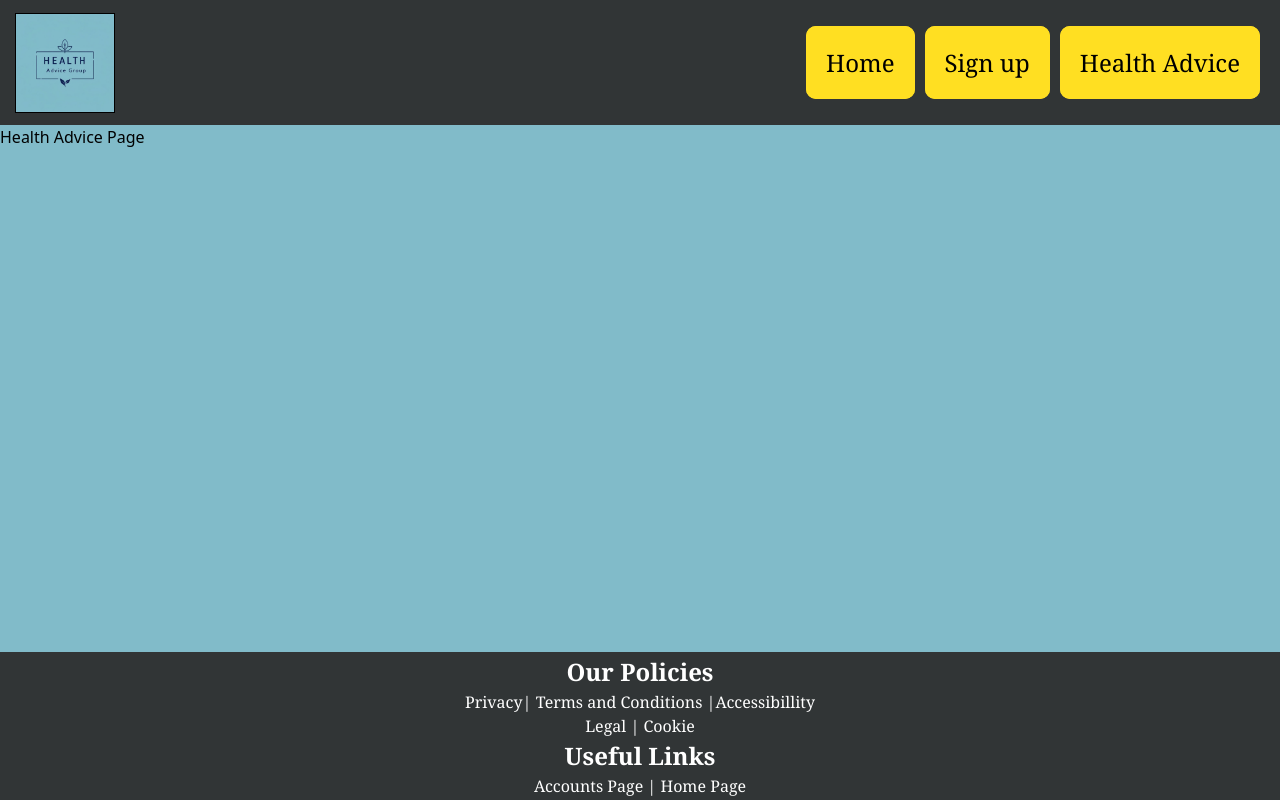
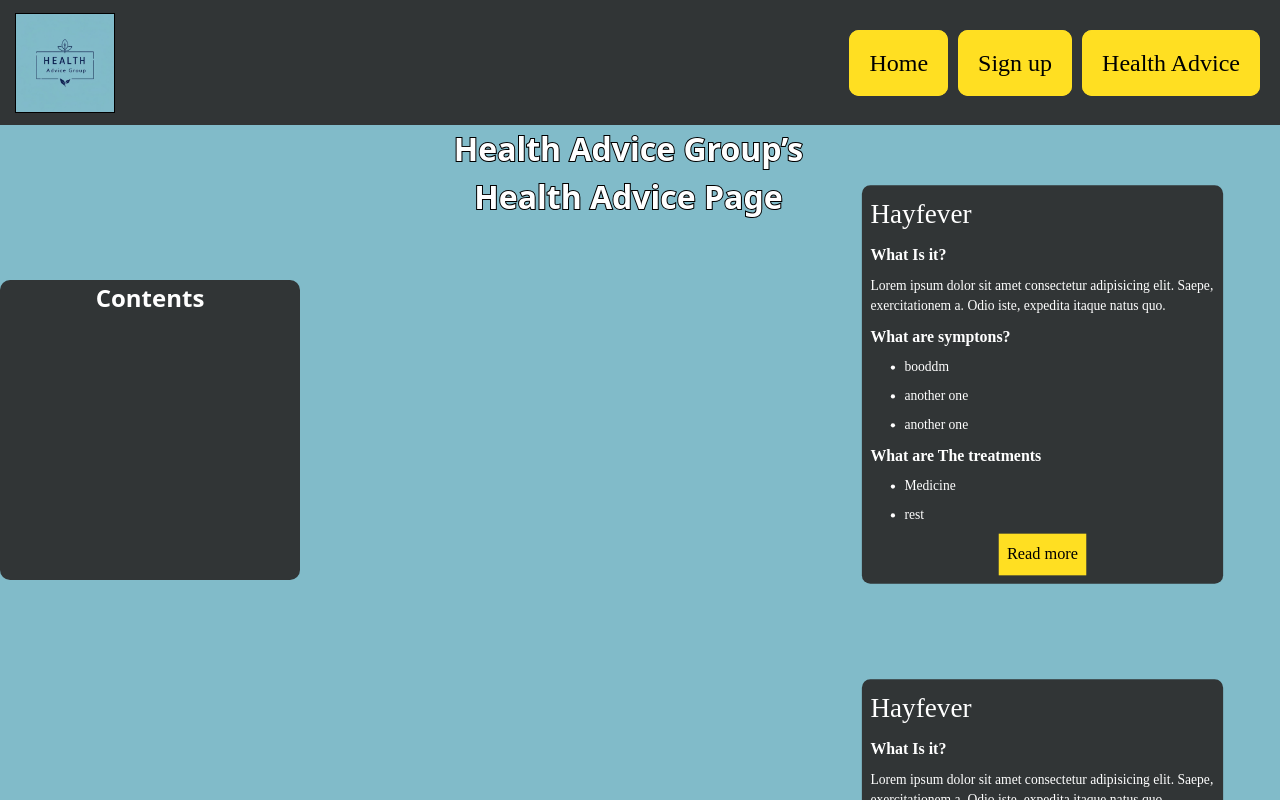
Before and after one commit to RayyanAli0798/HealthAdviceGroup, a React (Vite) app in the folder HAG/: page /HAP in a window 1280 px wide. Shown: the top 800 px of the page. Built offline with nearby package versions, Linux system fonts and the light colour scheme.

Commit message:
heath advice

```diff
--- a/HAG/src/App.css
+++ b/HAG/src/App.css
@@ -10,3 +10,11 @@
 
     background-color: #81BBC9;
 }
+
+.Main-Content{
+    display: flex;
+    flex-direction: column;
+    height: 100vh;
+    width: 100%;
+
+}
--- a/HAG/src/App.jsx
+++ b/HAG/src/App.jsx
@@ -5,7 +5,9 @@ function App() {
 
   return (
     <>
-      <Pages/>
+      <main className='Main-Content'>
+        <Pages />
+      </main>
     </>
   )
 }
--- /dev/null
+++ b/HAG/src/Components/ArticleBox/ArticleBox.css
@@ -0,0 +1,51 @@
+.HealthAdviceBox{
+    background-color: #313536;
+    height: fit-content;
+    width: 425px;
+    margin: 25px;
+    padding: 10px;
+    border-radius: 10px;
+
+    font-family: "Inria Sans";
+    color: white;
+
+    display: flex;
+    flex-direction: column;
+    align-items: flex-start;
+    gap: 10px;
+    transform: scale(0.85);
+
+
+    >a{
+        text-decoration: none;
+        color: black;
+        padding: 10px;
+        font-size: larger;
+        margin: 0 auto;
+        background-color:  #FFDF22;
+    }
+}
+
+.HealthAdviceBoxTitle{
+    font-size: xx-large;
+    font-weight: 500;
+    text-align: center;
+}
+
+@media only screen and (max-width: 452px) {
+    .HealthAdviceBox{
+        background-color: #313536;
+    height: fit-content;
+    width: 250px;
+    margin: 25px;
+    padding: 20px;
+
+    font-family: "Inria Sans";
+    color: white;
+
+    display: flex;
+    flex-direction: column;
+    align-items: flex-start;
+    gap: 5px;
+    }
+}
--- /dev/null
+++ b/HAG/src/Components/ArticleBox/ArticleBox.jsx
@@ -0,0 +1,25 @@
+import "./ArticleBox.css"
+
+export default function ArticleBox({ name, description, Symptons, Treatments, Link }) {
+
+    return (
+        <>
+
+            <div className="HealthAdviceBox">
+                <h2 className="HealthAdviceBoxTitle"> {name} </h2>
+                <h3> What Is it?</h3>
+                <p> {description}</p>
+                <h3> What are symptons? </h3>
+                {Symptons.map((sympton, item) => (
+                    <ul key={item}> <li> {sympton} </li></ul>
+                ))}
+                <h3> What are The treatments</h3>
+                {Treatments.map((treatment, item) => (
+                    <ul key={item}> <li> {treatment} </li></ul>
+                ))}
+                <a href={Link}> Read more </a>
+            </div>
+
+        </>
+    )
+}
--- a/HAG/src/Components/Footer/Footer.css
+++ b/HAG/src/Components/Footer/Footer.css
@@ -2,9 +2,9 @@
     height: fit-content;
     width: 100vw;
 
-    border: 2px solid #313536;
     background-color: #313536;
     margin-top: auto;
+    z-index: 1000;
 
     >h2 {
         color: white;
--- a/HAG/src/Components/PagesHeader/PagesHeader.css
+++ b/HAG/src/Components/PagesHeader/PagesHeader.css
@@ -6,7 +6,9 @@
 
     display: flex;
     align-items: center;
+    position: fixed;
 
+    z-index: 1000;
 }
 
 .headerLogo {
@@ -40,7 +42,7 @@
         color: black;
         padding: 10px;
 
-        font-family:Georgia, 'Times New Roman', Times, serif;
+        font-family:"Inria Sans";;
         font-size: x-large;
         padding: -10px;
 
@@ -48,7 +50,7 @@
     }
 }
 
-@media only screen and (max-width: 605px){
+@media only screen and (max-width: 620px){
     .headerBox{
         display: none;
     }
--- a/HAG/src/Components/PagesHeaderForMobile/PagesHeaderForMobile.css
+++ b/HAG/src/Components/PagesHeaderForMobile/PagesHeaderForMobile.css
@@ -10,6 +10,8 @@
     display: flex;
     position: fixed;
     align-items: center;
+
+    z-index: 1000;
 
 }
 
@@ -54,13 +56,13 @@
         padding: 10px;
         margin: 25px;
 
-        font-family: Georgia, 'Times New Roman', Times, serif;
+        font-family: "Inria Sans";
         font-size: x-large;
 
     }
 }
 
-@media only screen and (min-width: 605px) {
+@media only screen and (min-width: 621px) {
     .MobileHeaderBox {
         display: none;
     }
--- a/HAG/src/Pages/AccountsPage/AccountsPage.css
+++ b/HAG/src/Pages/AccountsPage/AccountsPage.css
@@ -7,7 +7,6 @@
 
     padding: 30px;
     margin: 0 auto;
-    margin-top: 35px;
 
     align-items: center;
     justify-content: center;
@@ -34,7 +33,7 @@
 
         font-size: x-large;
         font-weight: 500;
-        font-family: 'Times New Roman', Times, serif;
+        font-family: "Inria Sans";;
         padding: 2px;
         margin: 0 auto;
     }
@@ -50,7 +49,7 @@
 }
 
 label {
-    font-family: Cambria, Cochin, Georgia, Times, 'Times New Roman', serif;
+    font-family: "Inria Sans";
     display: flex;
     flex-wrap: wrap;
     font-weight: 500;
@@ -98,8 +97,13 @@ label {
     margin: -5px;
 }
 
-@media only screen and (max-width: 605px) {
-    .AccountsPageBackgroundBox {
-        margin-top: 150px;
-    }
+
+
+.AccountsBoxContainer {
+    display: flex;
+    flex-direction: column;
+    flex: 1;
+    justify-content: center;
+    align-items: center;
+    padding-top: 125px;
 }
--- a/HAG/src/Pages/AccountsPage/AccountsPage.jsx
+++ b/HAG/src/Pages/AccountsPage/AccountsPage.jsx
@@ -50,6 +50,8 @@ function SignUp({ toggle }) {
 
     // Signup forms
     return (
+
+        <div className="AccountsBoxContainer">
             <div className="AccountsPageBackgroundBox">
                 <h3 className="AccountPageTitle"> Join Health Advice Group </h3>
                 <form onSubmit={SigningUp}>
@@ -65,7 +67,8 @@ function SignUp({ toggle }) {
                 </form>
                 {errorMSG ? <p> Error: {errorMSG} </p> : null}
                 <span className="Switching"> <p> Already have an account? <button className="SwitchingBTN" onClick={toggle}> Sign In! </button></p> </span>
-        </div>
+
+            </div> </div>
     )
 }
 
@@ -89,17 +92,19 @@ function SignIn({ toggle }) {
     }
     // Signin function
     return (
+        <div className="AccountsBoxContainer">
         <div className="AccountsPageBackgroundBox">
             <h3 className="AccountPageTitle"> Welcome Back! </h3>
             <form onSubmit={SigningUp}>
-                <label>Email: <input type="email" className="AuthenticationInputBox" placeholder="Email" required/></label>
+                <label>Email: <input type="email" className="AuthenticationInputBox" placeholder="Email" required /></label>
 
-                <label> Password:<input type="password" className="AuthenticationInputBox" placeholder="Password" required/></label>
+                <label> Password:<input type="password" className="AuthenticationInputBox" placeholder="Password" required /></label>
 
                 <button type="submit" className="SubmissionBtn"> Log in </button>
             </form>
             {errorMSG ? <p> Error: {errorMSG} </p> : null}
             <span className="Switching">  <p>Dont have an account? <button className="SwitchingBTN" onClick={toggle}> Sign Up! </button></p> </span>
         </div>
+        </div>
     )
 }
--- a/HAG/src/Pages/HealthAdvicePage/HealthAdvicePage.css
+++ b/HAG/src/Pages/HealthAdvicePage/HealthAdvicePage.css
@@ -0,0 +1,51 @@
+.ArticlesBoxOnHAP {}
+
+.HealthPageTitle {
+    width: 500px;
+    height: fit-content;
+
+    margin: 0 auto;
+    text-align: center;
+    font-size: xx-large;
+    -webkit-text-stroke: 2px black;
+    paint-order: stroke fill;
+    color: white;
+}
+
+
+.ContentsBox {
+    width: 300px;
+    height: 300px;
+    background-color: #313536;
+    position: fixed;
+    text-align: center;
+    color: white;
+    border-radius: 10px;
+
+    z-index: 1;
+    top: 35dvh;
+
+
+}
+
+.ContentBoxArea {
+    width: 50%;
+    height: 100%;
+    justify-items: center;
+    align-items: center;
+
+
+
+}
+
+.HealthAdvicePageContent {
+    display: flex;
+    padding-top: 125px;
+    justify-content: space-between;
+    position: relative;
+}
+
+.ArticlesSection {
+    height: fit-content;
+    width: fit-content;
+}
--- a/HAG/src/Pages/HealthAdvicePage/HealthAdvicePage.jsx
+++ b/HAG/src/Pages/HealthAdvicePage/HealthAdvicePage.jsx
@@ -3,16 +3,34 @@ import "./HealthAdvicePage.css"
 import PagesHeader from "../../Components/PagesHeader/PagesHeader"
 import PagesHeaderForMobile from "../../Components/PagesHeaderForMobile/PagesHeaderForMobile"
 import Footer from "../../Components/Footer/Footer"
+import ArticleBox from "../../Components/ArticleBox/ArticleBox"
 
-export default function HealthAdvicePage(){
-    return(
+export default function HealthAdvicePage() {
+    return (
         <>
-        <PagesHeader/>
-        <PagesHeaderForMobile/>
 
-        Health Advice Page
+            <PagesHeader />
+            <PagesHeaderForMobile />
+            <div className="HealthAdvicePageContent">
+                <div className="ContentBoxArea">
+                    <div className="ContentsBox">
+                        <h2> Contents</h2>
 
-        <Footer/>
+                    </div>
+                </div>
+
+                <h1 className="HealthPageTitle">    Health Advice Group’s <br /> Health Advice Page</h1>
+
+                <div className="ArticlesSection">
+                    <ArticleBox name={"Hayfever"} description={"Lorem ipsum dolor sit amet consectetur adipisicing elit. Saepe, exercitationem a. Odio iste, expedita itaque natus quo."} Symptons={["booddm", "another one", "another one"]} Treatments={["Medicine", "rest"]} Link={"/"} className="ArticlesBoxOnHAP" />
+                    <ArticleBox name={"Hayfever"} description={"Lorem ipsum dolor sit amet consectetur adipisicing elit. Saepe, exercitationem a. Odio iste, expedita itaque natus quo."} Symptons={["booddm", "another one", "another one"]} Treatments={["Medicine", "rest"]} Link={"/"} className="ArticlesBoxOnHAP" />
+                    <ArticleBox name={"Hayfever"} description={"Lorem ipsum dolor sit amet consectetur adipisicing elit. Saepe, exercitationem a. Odio iste, expedita itaque natus quo."} Symptons={["booddm", "another one", "another one"]} Treatments={["Medicine", "rest"]} Link={"/"} className="ArticlesBoxOnHAP" />
+                    <ArticleBox name={"Hayfever"} description={"Lorem ipsum dolor sit amet consectetur adipisicing elit. Saepe, exercitationem a. Odio iste, expedita itaque natus quo."} Symptons={["booddm", "another one", "another one"]} Treatments={["Medicine", "rest"]} Link={"/"} className="ArticlesBoxOnHAP" />
+                    <ArticleBox name={"Hayfever"} description={"Lorem ipsum dolor sit amet consectetur adipisicing elit. Saepe, exercitationem a. Odio iste, expedita itaque natus quo."} Symptons={["booddm", "another one", "another one"]} Treatments={["Medicine", "rest"]} Link={"/"} className="ArticlesBoxOnHAP" />
+                    <ArticleBox name={"Hayfever"} description={"Lorem ipsum dolor sit amet consectetur adipisicing elit. Saepe, exercitationem a. Odio iste, expedita itaque natus quo."} Symptons={["booddm", "another one", "another one"]} Treatments={["Medicine", "rest"]} Link={"/"} className="ArticlesBoxOnHAP" />
+                </div>
+            </div>
+            <Footer />
 
         </>
     )
--- a/HAG/src/index.css
+++ b/HAG/src/index.css
@@ -1,3 +1,4 @@
+
 :root {
 
     font-family: system-ui, Avenir, Helvetica, Arial, sans-serif;
@@ -15,11 +16,17 @@
 
     -moz-osx-font-smoothing: grayscale;
 
+    background-color: #81BBC9;
+
+
 }
-*, *::before, *::after {
+
+*,
+*::before,
+*::after {
 
     margin: 0;
 
     box-sizing: border-box;
 
-    }
+}
```
Lines whose indentation alone changed are shown as unchanged.
